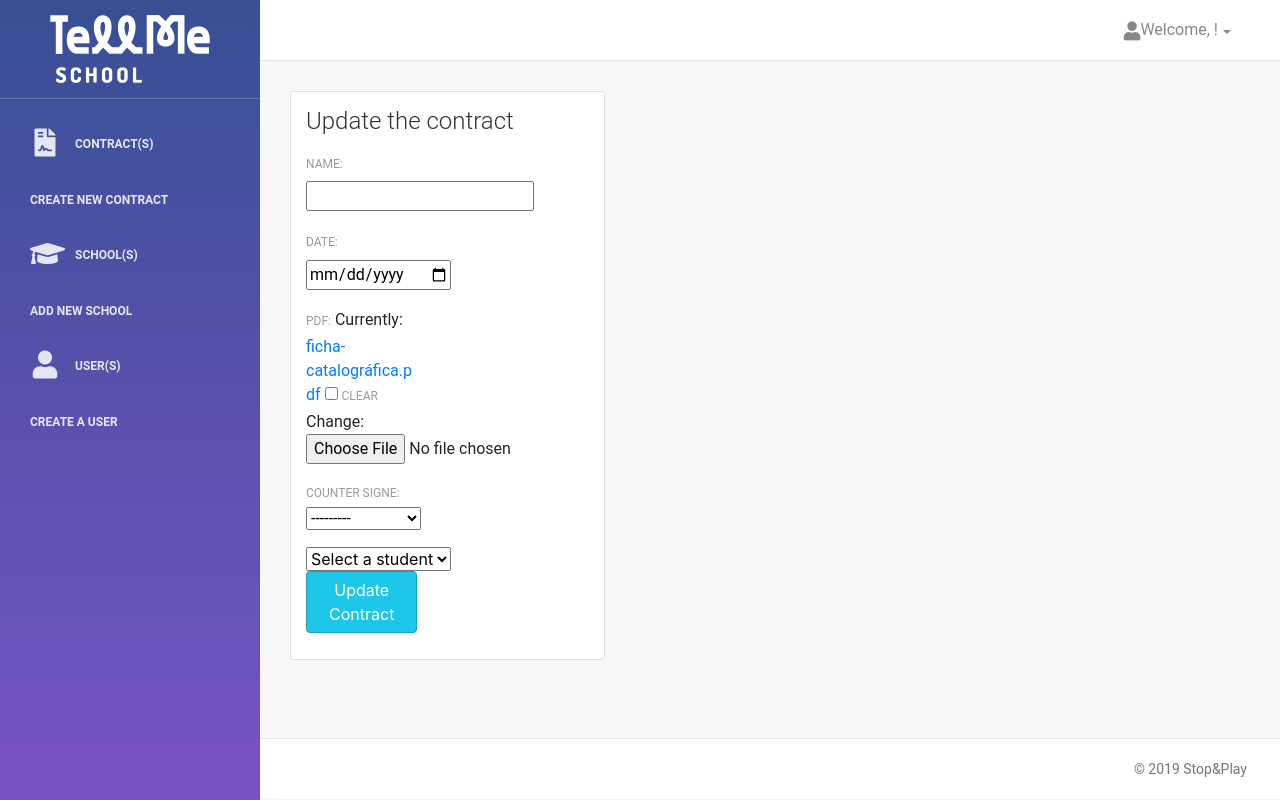
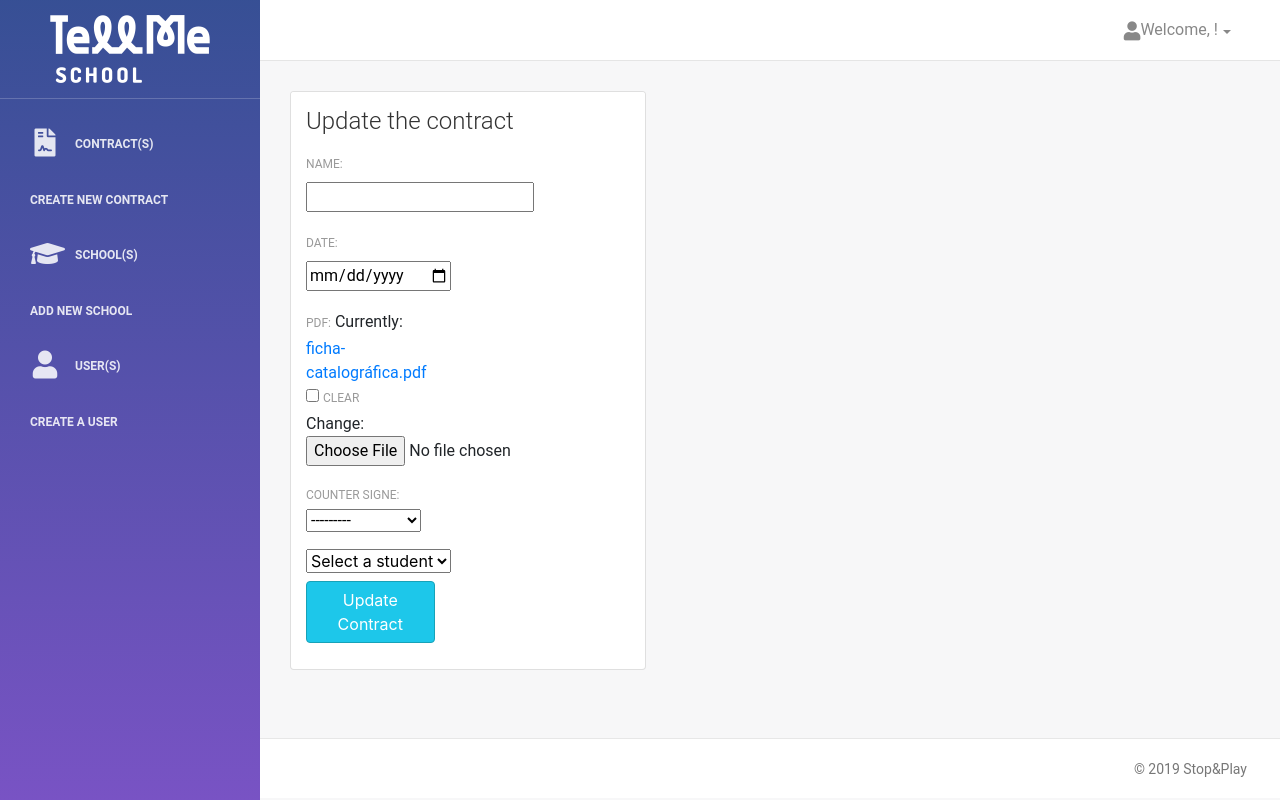
Before and after one commit to stopplay/tellme2.0, a Django app: page /contracts/updatecontract/1 in a window 1280 px wide. Run offline with Django 3.2, Linux system fonts and the light colour scheme; data comes from the database, SQL or seed files in the repository; parts of the project's set-up code (start-up, migrations or seed data) failed here and were passed over; some libraries are stand-ins or nearby versions.

Commit message:
changed the update contract page
changed the size of the collum to fit the forms size

```diff
--- a/classrooms/contract/templates/contract/updatecontract.html
+++ b/classrooms/contract/templates/contract/updatecontract.html
@@ -6,7 +6,7 @@
 <div class="content">
 	<div class="container-fluid">
 		<div class="row">
-			<div class="col-md-8">
+			<div class="col-md-9">
 				<div class="card w-50">
 					<div class="card-header">
 						<h4 class="card-title">Update the contract</h4>
@@ -25,7 +25,7 @@
 											{% endfor %}
 										</select><br>
 										<input type="hidden" id="selected_user" name="selected_user" value="0">
-										<div><button type="submit" class="btn btn-info btn-fill pull-left">Update Contract</button></div>
+										<div><button type="submit" class="btn btn-info btn-fill pull-left mt-2">Update Contract</button></div>
 									</form>
 								</div>
 							</div>
```
